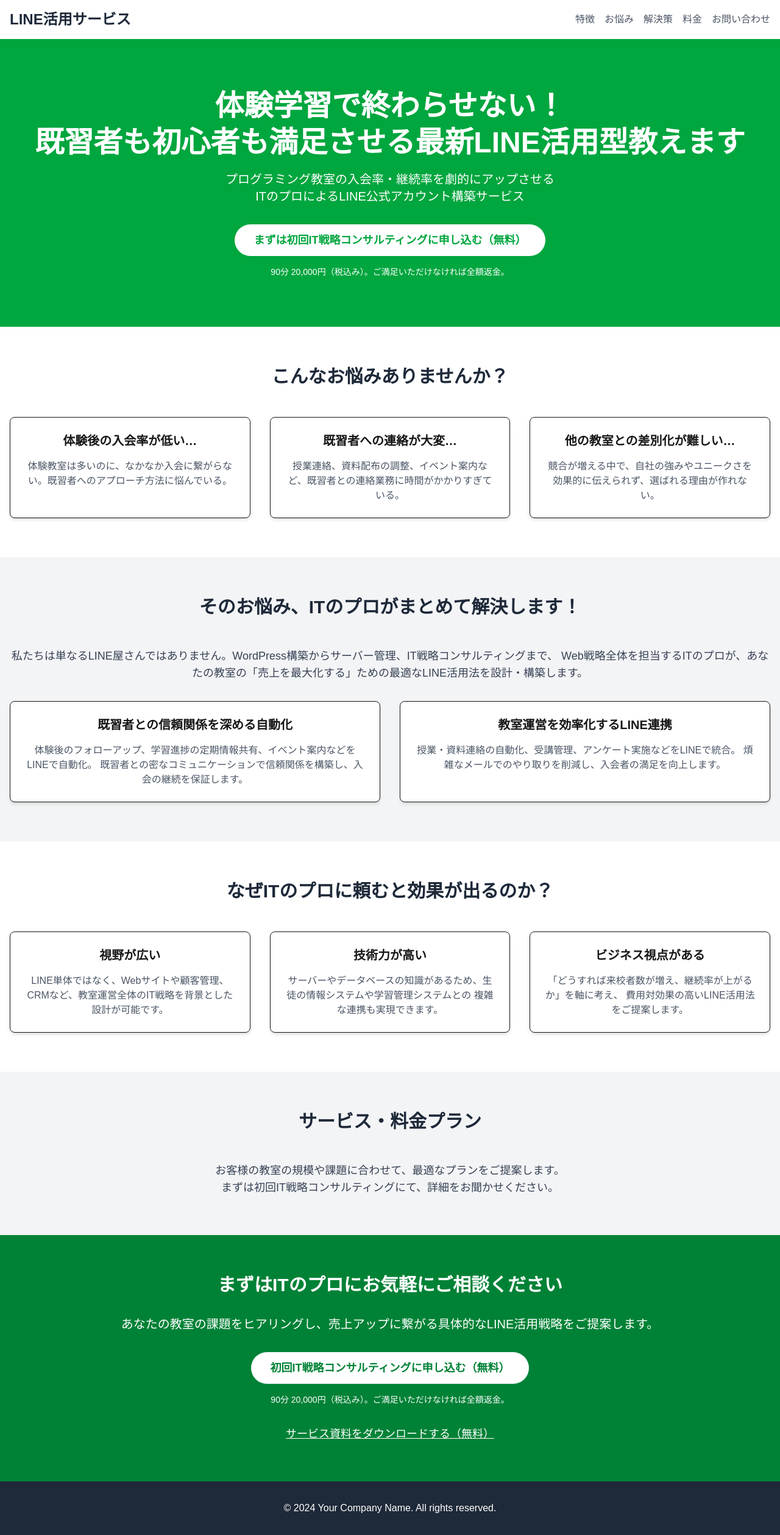
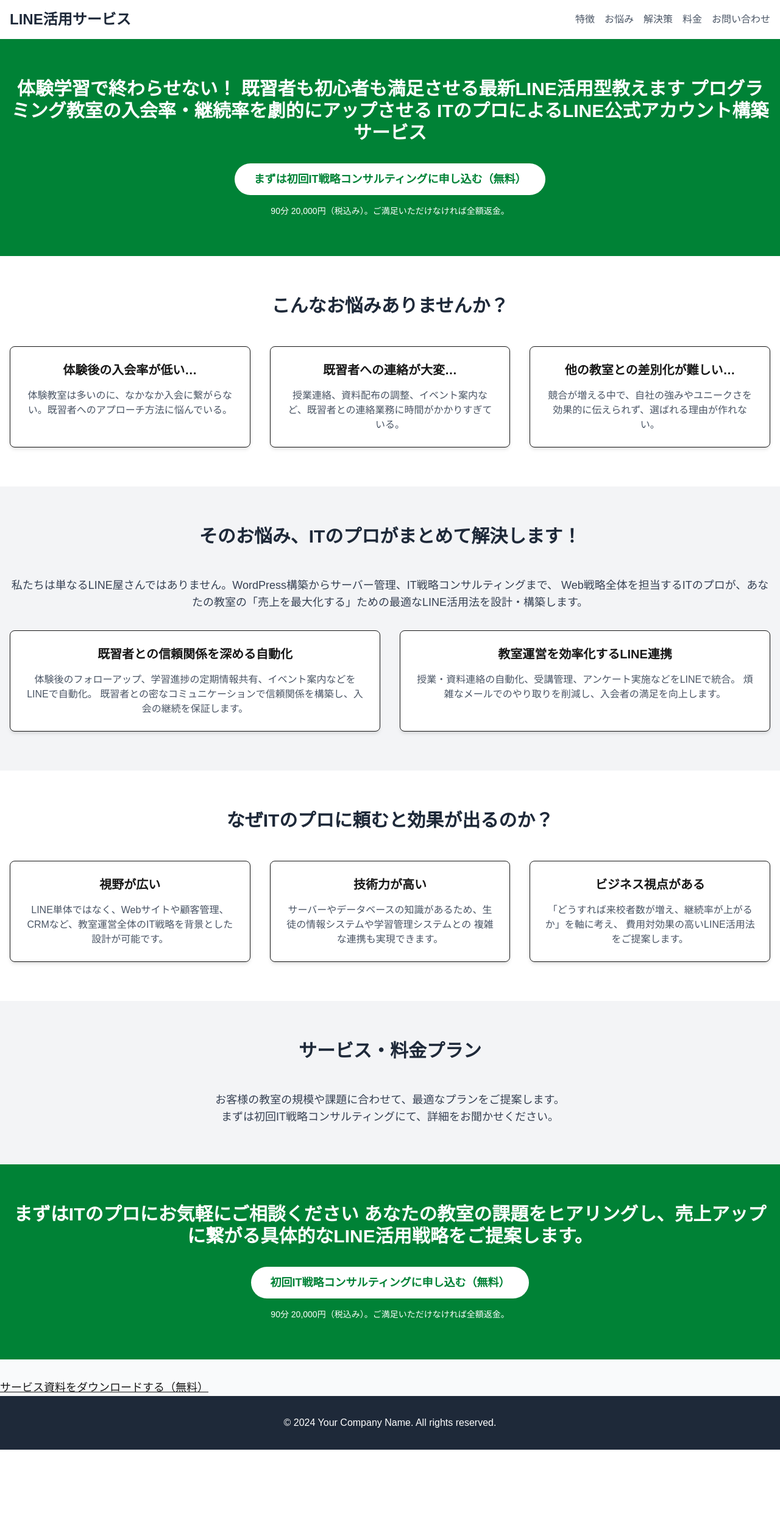
Before and after one commit to iidaatcnt/line-lp-programming-school, a Next.js app: page / in a window 1280 px wide. Shown: the whole page at 61% size. After the commit the page ends 2378 px from the top, so only its background shows below. Built offline with nearby package versions, Linux system fonts and the light colour scheme.

Commit message:
feat: Create and integrate CTASection component

```diff
--- a/src/app/page.tsx
+++ b/src/app/page.tsx
@@ -1,4 +1,5 @@
 import Link from "next/link";
+import CTASection from "../components/CTASection";
 
 export default function Home() {
   return (
@@ -22,22 +23,10 @@ export default function Home() {
       </header>
 
       {/* Hero Section (ファーストビュー) */}
-      <section className="bg-green-600 text-white py-20 text-center">
-        <div className="container mx-auto px-4">
-          <h2 className="text-4xl md:text-5xl font-extrabold leading-tight mb-4">
-            体験学習で終わらせない！<br />
-            既習者も初心者も満足させる最新LINE活用型教えます
-          </h2>
-          <p className="text-xl mb-8">
-            プログラミング教室の入会率・継続率を劇的にアップさせる<br />
-            ITのプロによるLINE公式アカウント構築サービス
-          </p>
-          <button className="bg-white text-green-600 font-bold py-3 px-8 rounded-full text-lg hover:bg-gray-100 transition duration-300">
-            まずは初回IT戦略コンサルティングに申し込む（無料）
-          </button>
-          <p className="mt-4 text-sm">90分 20,000円（税込み）。ご満足いただけなければ全額返金。</p>
-        </div>
-      </section>
+      <CTASection        buttonText="まずは初回IT戦略コンサルティングに申し込む（無料）"        description="体験学習で終わらせない！
+既習者も初心者も満足させる最新LINE活用型教えます
+プログラミング教室の入会率・継続率を劇的にアップさせる
+ITのプロによるLINE公式アカウント構築サービス"        link="#contact"        note="90分 20,000円（税込み）。ご満足いただけなければ全額返金。"      />
 
       {/* Problems Section (お悩み) */}
       <section id="problems" className="py-16 bg-white">
@@ -135,21 +124,17 @@ export default function Home() {
       </section>
 
       {/* Contact Section (お問い合わせ) */}
-      <section id="contact" className="py-16 bg-green-700 text-white text-center">
-        <div className="container mx-auto px-4">
-          <h3 className="text-3xl font-bold mb-8">まずはITのプロにお気軽にご相談ください</h3>
-          <p className="text-xl mb-8">
-            あなたの教室の課題をヒアリングし、売上アップに繋がる具体的なLINE活用戦略をご提案します。
-          </p>
-          <button className="bg-white text-green-700 font-bold py-3 px-8 rounded-full text-lg hover:bg-gray-100 transition duration-300">
-            初回IT戦略コンサルティングに申し込む（無料）
-          </button>
-          <p className="mt-4 text-sm">90分 20,000円（税込み）。ご満足いただけなければ全額返金。</p>
-          <p className="mt-8 text-lg">
-            <a href="#" className="underline hover:no-underline">サービス資料をダウンロードする（無料）</a>
-          </p>
-        </div>
-      </section>
+      <CTASection
+        buttonText="初回IT戦略コンサルティングに申し込む（無料）"
+        description="まずはITのプロにお気軽にご相談ください
+あなたの教室の課題をヒアリングし、売上アップに繋がる具体的なLINE活用戦略をご提案します。"
+        link="#contact"
+        note="90分 20,000円（税込み）。ご満足いただけなければ全額返金。"
+      />
+
+      <p className="mt-8 text-lg">
+        <a href="#" className="underline hover:no-underline">サービス資料をダウンロードする（無料）</a>
+      </p>
 
       {/* Footer Section */}
       <footer className="bg-gray-800 text-white py-8 text-center">
--- /dev/null
+++ b/src/components/CTASection.tsx
@@ -0,0 +1,29 @@
+import React from 'react';
+
+interface CTASectionProps {
+  buttonText: string;
+  description: string;
+  link: string;
+  note?: string;
+}
+
+const CTASection: React.FC<CTASectionProps> = ({
+  buttonText,
+  description,
+  link,
+  note,
+}) => {
+  return (
+    <section className="py-16 bg-green-700 text-white text-center">
+      <div className="container mx-auto px-4">
+        <h3 className="text-3xl font-bold mb-8">{description}</h3>
+        <button className="bg-white text-green-700 font-bold py-3 px-8 rounded-full text-lg hover:bg-gray-100 transition duration-300">
+          <a href={link}>{buttonText}</a>
+        </button>
+        {note && <p className="mt-4 text-sm">{note}</p>}
+      </div>
+    </section>
+  );
+};
+
+export default CTASection;
```
